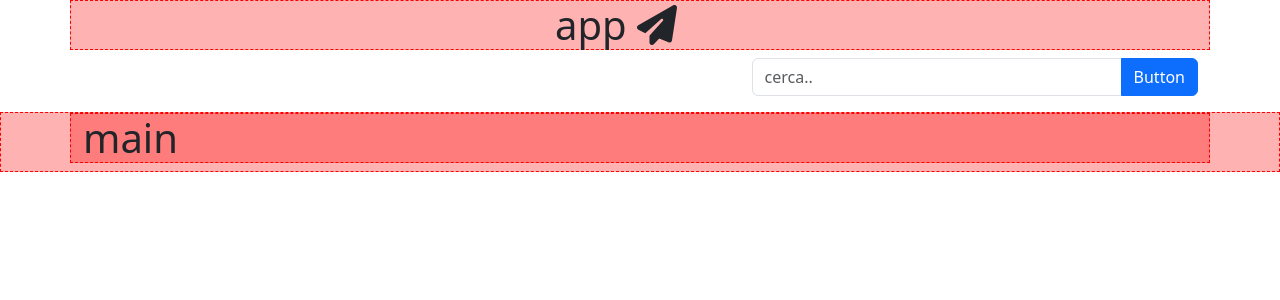
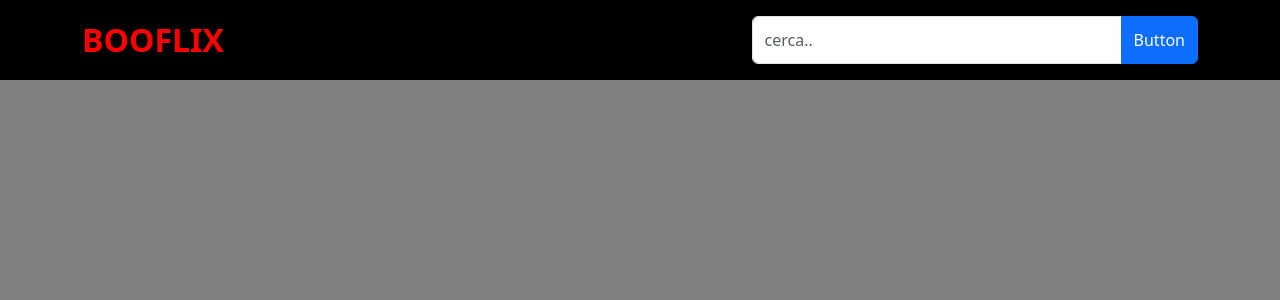
Before and after one commit to CarloCassini/vite-boolflix, a Vue app: page / in a window 1280 px wide. Shown: the top 300 px of the page. Built offline with nearby package versions, Linux system fonts and the light colour scheme.

Commit message:
start design

```diff
--- a/src/App.vue
+++ b/src/App.vue
@@ -32,11 +32,6 @@ export default {
 </script>
 
 <template>
-  <h1 class="container debug text-center">
-    app
-
-    <font-awesome-icon icon="paper-plane" class="me-5" />
-  </h1>
   <AppHeader
     :apiUriFilm="store.apiUriFilm"
     :apiUriTV="store.apiUriTV"
--- a/src/components/AppHeader.vue
+++ b/src/components/AppHeader.vue
@@ -130,9 +130,11 @@ export default {
 </script>
 
 <template>
+  <section>
     <!-- ad app header diamo l'onere di chiamare i films -->
-  <div class="container">
-    <div class="input-group ms-auto mb-3 searchbar">
+    <div class="container header py-3">
+      <div class="header-text">BOOFLIX</div>
+      <div class="input-group ms-auto searchbar">
         <input
           type="text"
           class="form-control"
@@ -151,9 +153,27 @@ export default {
         </button>
       </div>
     </div>
+  </section>
 </template>
 
 <style lang="scss" scoped>
+section {
+  display: flex;
+  align-content: center;
+  background-color: black;
+  min-height: 10vh;
+}
+.header {
+  display: flex;
+  justify-content: center;
+  align-content: center;
+
+  .header-text {
+    font-size: xx-large;
+    color: red;
+    font-weight: bolder;
+  }
+}
 .searchbar {
   width: 40%;
 }
--- a/src/components/AppMain.vue
+++ b/src/components/AppMain.vue
@@ -23,14 +23,15 @@ export default {
 </script>
 
 <template>
-  <div class="debug">
-    <h1 class="container debug">main</h1>
-
-    <section>
-      <!-- visualizzazione della movielist -->
-      <MovieList v-if="store.movieSearched[0] || store.tvSearched[0]" />
-    </section>
-  </div>
+  <section>
+    <!-- visualizzazione della movielist -->
+    <MovieList v-if="store.movieSearched[0] || store.tvSearched[0]" />
+  </section>
 </template>
 
-<style lang="scss" scoped></style>
+<style lang="scss" scoped>
+section {
+  min-height: 90vh;
+  background-color: grey;
+}
+</style>
--- a/src/components/MovieList.vue
+++ b/src/components/MovieList.vue
@@ -23,9 +23,9 @@ export default {
 </script>
 
 <template>
-  <div class="container debug">
+  <div class="container">
     <div class="row justify-content-between">
-      <h1 class="container debug">movie list</h1>
+      <h1 class="container">movie list</h1>
 
       <h3>zona film</h3>
       <h5>trovati {{ store.movieSearched.length }} elementi</h5>
```
Also changed, not shown: 1 other file (tests, documents, lock files or other folders). Lines whose indentation alone changed are shown as unchanged.
